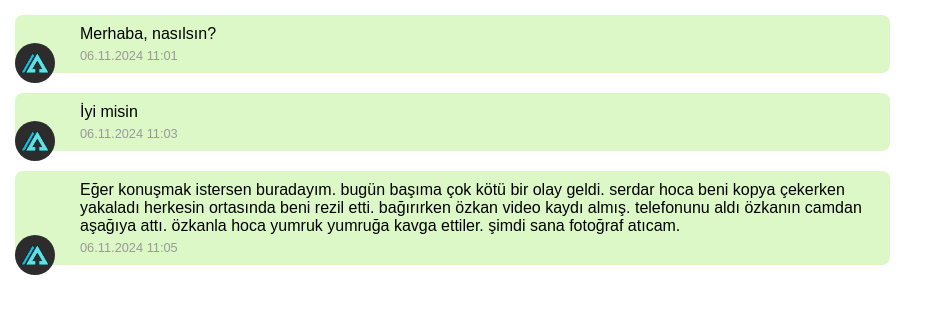
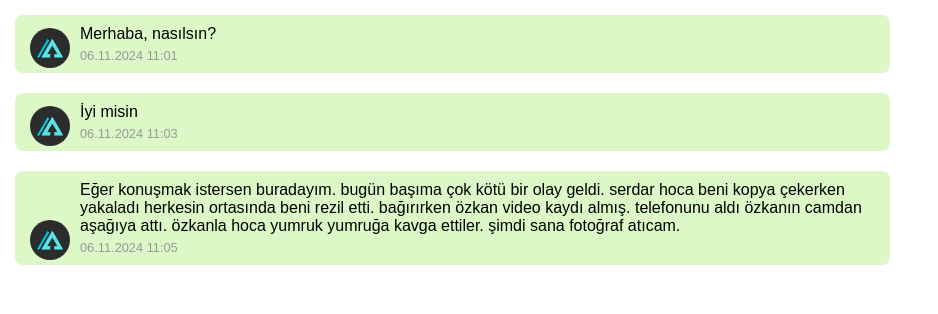
Before and after one commit to aykutbasaranadmob/aykutbasaranadmob.github.io, a plain HTML site: page vipborsa.html in a window 1280 px wide. Shown: the whole page, without its empty margins (0-938 px from the left). Drawn offline with Linux system fonts and the light colour scheme.

Commit message:
Update vipborsa.html

```diff
--- a/vipborsa.html
+++ b/vipborsa.html
@@ -64,8 +64,8 @@
             height: 40px;
             border-radius: 50%;
             position: absolute;
-            bottom: -10px; /* Alt tarafa hizalama */
-            left: 0; /* Sol tarafa hizalama */
+            bottom: 5px; /* Alt tarafa hizalama */
+            left: 5; /* Sol tarafa hizalama */
         }
     </style>
 </head>
```
